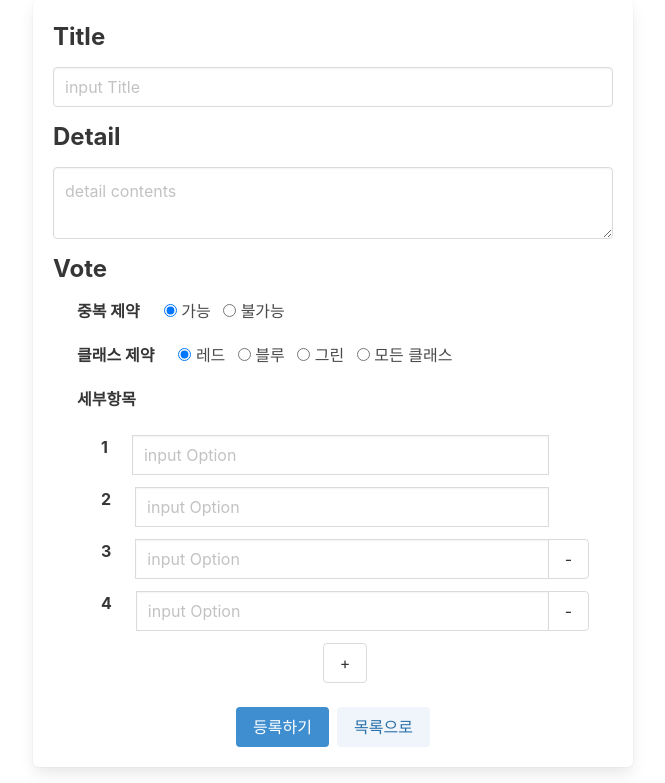
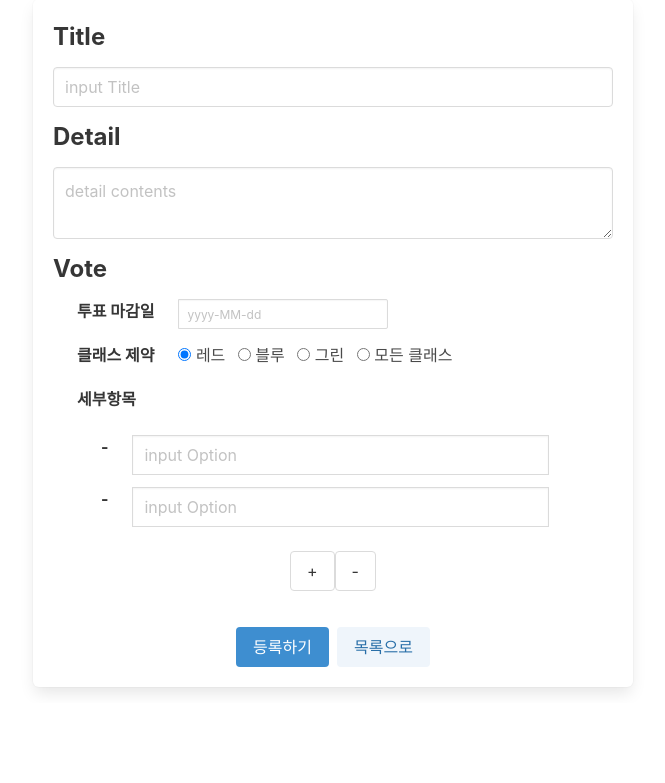
Before and after one commit to wnstn819/kraftonGallup, a Flask app: page /list/create in a window 1280 px wide. Shown: the part 149-932 px from the top of the page, without its empty margins (307-972 px from the left). After the commit the page ends 842 px from the top, so only its background shows below. Run offline with Flask 3, Linux system fonts and the light colour scheme; some libraries are stand-ins or nearby versions.

Commit message:
생성 화면 (추가/삭제 버튼 기능, 투표옵션 변경(중복선택 -> 마감일)

```diff
--- a/templates/create.html
+++ b/templates/create.html
@@ -11,8 +11,7 @@
     <link rel="stylesheet" href="https://cdn.jsdelivr.net/npm/bulma@0.9.4/css/bulma.min.css">
     <!-- Use JQuery -->
     <script src="https://code.jquery.com/jquery-3.6.3.js"
-            integrity="sha256-nQLuAZGRRcILA+6dMBOvcRh5Pe310sBpanc6+QBmyVM="
-            crossorigin="anonymous"></script>
+        integrity="sha256-nQLuAZGRRcILA+6dMBOvcRh5Pe310sBpanc6+QBmyVM=" crossorigin="anonymous"></script>
     <script type="text/javascript"
         src="https://cdnjs.cloudflare.com/ajax/libs/jquery-cookie/1.4.1/jquery.cookie.min.js"></script>
     <title>크래프톤 정글 BLUE | Casting Vote</title>
@@ -41,39 +40,70 @@
         let userId;
         $(document).ready(function () {
             getUsername();
-
         });
 
-            function getUsername(){
+        function getUsername() {
             $.ajax({
                 type: "GET",
                 headers: {
-                  'Authorization' : `Bearer ${$.cookie('mytoken')}`,
+                    'Authorization': `Bearer ${$.cookie('mytoken')}`,
                 },
                 url: "/protected",
                 data: {},
                 success: (res) => {
                     console.log(res);
                     if (res['result'] == 'success') {
-                    userId=res['logged_in_as']['identity']
-
-                  }else{
-                      window.location.href ="/"
+                        userId = res['logged_in_as']['identity']
+                    } else {
+                        window.location.href = "/"
                     }
                 }
 
             })
         }
 
-          function create(){
+        function addOption(){
+            cnt++;
+            let addedOption =
+            `
+                        <div class="field has-addons added-option-${cnt}">
+                            <label class="label mr-5">-</label>
+                            <div class="control is-expanded">
+                                <input id="text${cnt}" class="input" type="text" placeholder="input Option">
+                            </div>
+                            <div class="control">
+                                <a class="button is-invisible">-</a>
+                            </div>
+                        </div>
+            `
+            $('#vote-option').append(addedOption)
+        }
+
+        function removeOption(){
+            if(cnt > 2){
+                const targetClass = '.added-option-' + cnt;
+                console.log(targetClass);
+                $(targetClass).remove();
+                cnt--;
+                console.log(cnt);
+            }
+        }
+
+
+        function minusCount(){
+            cnt--;
+            console.log(cnt);
+        }
+
+
+        function create() {
             var title = $("#title").val()
             var details = $("#details").val()
             var multi = $("input[name=multi]:checked").val()
             var room = $("input[name=class]:checked").val()
 
-
             let parse = {};
-            for(i = 1;i<=cnt;i++){
+            for (i = 1; i <= cnt; i++) {
                 let value = $(`#text${i}`).val()
                 parse[value] = []
             }
@@ -81,40 +111,34 @@
             $.ajax({
                 type: "POST",
                 url: "/list/create/post",
-            data: {"title": title, "details" : details, "multi": multi, "room": room, "voteContents": JSON.stringify(parse), "createId" : userId ,"valid" : 1},
+                data: { "title": title, "details": details, "multi": multi, "room": room, "voteContents": JSON.stringify(parse), "createId": userId, "valid": 1 },
                 success: (res) => {
                     console.log(res);
                     console.log(res['result']);
                     if (res['result'] == 'success') {
                         alert('등록되었습니다.')
-                   window.location.href ="/list"
-                }else{
+                        window.location.href = "/list"
+                    } else {
                         console.log("fail");
                     }
                 }
+            })
+        }
 
-             })
-
-
-
-        }
-        function back(){
+        function back() {
             window.history.go(-1)
         }
+
     </script>
 </head>
 
 <body>
-
     <div class="wrap">
         <div class="mytitle mb-6">
             <h1 class="title is-1">Casting Vote</h1>
-
         </div>
 
         <div id="vote-box" class="box mb-4" style="width:600px; margin:auto;">
-            <!-- <div class="columns"> -->
-                <!-- <div class="column"> -->
 
             <div class="field">
                 <label class="label is-size-4">Title</label>
@@ -129,10 +153,19 @@
                     <textarea id="details" class="textarea" placeholder="detail contents" rows="2"></textarea>
                 </div>
             </div><!-- /Detale -->
+
             <label class="label is-size-4">Vote</label>
 
             <div id="vote-setting" class="ml-5">
+
                 <div class="field has-addons">
+                    <label class="label mr-5 has-text-justified">투표 마감일</label>
+                    <div class="control">
+                        <input id="text1" class="input is-small" type="text" placeholder="yyyy-MM-dd">
+                    </div>
+                </div>
+                <!-- Multi -->
+                <!-- <div class="field has-addons">
                     <label class="label mr-5">중복 제약</label>
                     <div class="control">
                         <label class="radio">
@@ -144,7 +177,8 @@
                             불가능
                         </label>
                     </div>
-                        </div><!-- /Multi -->
+                </div> -->
+                <!-- /Multi -->
 
                 <div class="field has-addons">
                     <label class="label mr-5">클래스 제약</label>
@@ -169,9 +203,10 @@
                 </div><!-- /Class -->
                 <label class="label">세부항목</label>
 
-                        <div id="vote-option" class="m-5">
-                            <div class="field has-addons">
-                                <label class="label mr-5 has-text-justified">1</label>
+                <div class="m-5">
+                    <div id="vote-option" class="mb-5">
+                        <div class="field has-addons default-option">
+                            <label class="label mr-5 has-text-justified">-</label>
                             <div class="control is-expanded">
                                 <input id="text1" class="input" type="text" placeholder="input Option">
                             </div>
@@ -179,8 +214,8 @@
                                 <a class="button is-invisible">-</a>
                             </div>
                         </div>
-                            <div class="field has-addons">
-                                <label class="label mr-5">2</label>
+                        <div class="field has-addons default-option">
+                            <label class="label mr-5">-</label>
                             <div class="control is-expanded">
                                 <input id="text2" class="input" type="text" placeholder="input Option">
                             </div>
@@ -188,35 +223,15 @@
                                 <a class="button is-invisible">-</a>
                             </div>
                         </div>
-                            <div class="field has-addons">
-                                <label class="label mr-5">3</label>
-                                <div class="control is-expanded">
-                                    <input id="text3" class="input" type="text" placeholder="input Option">
                     </div>
-                                <div class="control">
-                                    <a class="button">-</a>
+
+                </div><!-- /Vote Option Box -->
+            </div><!-- /Vote Setting -->
+            <div class="field has-addons has-addons-centered">
+                <div class="button" onclick="addOption()">+</div>
+                <div class="button" onclick="removeOption()">-</div>
             </div>
-                            </div>
-                            <div class="field has-addons">
-                                <label class="label mr-5">4</label>
-                                <div class="control is-expanded">
-                                    <input id="text4" class="input" type="text" placeholder="input Option">
-                                </div>
-                                <div class="control">
-                                    <a class="button">-</a>
-                                </div>
-                            </div>
-                            <div class="field is-grouped has-addons has-addons-centered">
-                                <div class="button">+</div>
-                            </div>
-                        </div><!-- /Vote Option -->
-                    </div><!-- /Vote Setting -->
-                <!-- </div> -->
-                <!-- /Column -->
-            <!-- </div> -->
-            <!-- /Columns -->
-
-            <div class="columns">
+            <div class="columns mt-5">
                 <div class="column is-full">
                     <div class="field">
                         <div class="buttons  is-centered">
@@ -230,7 +245,8 @@
                     </div>
                 </div>
             </div>
-        </div>
+
+        </div><!-- /vote-box -->
     </div>
 </body>
 
```
Lines whose indentation alone changed are shown as unchanged.
